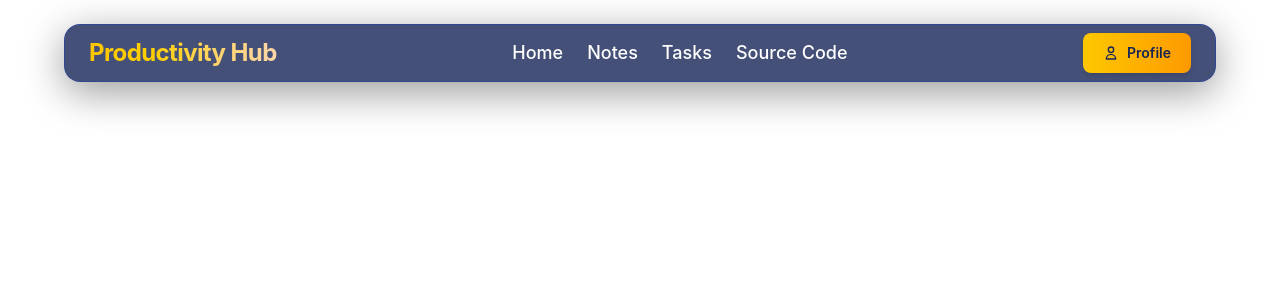
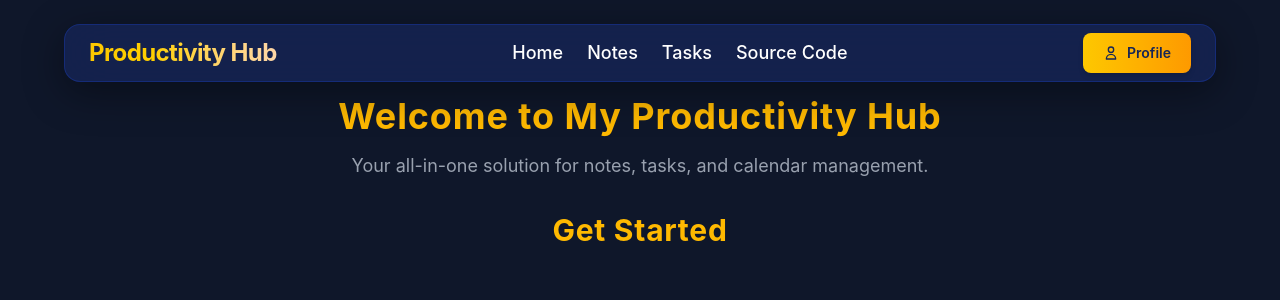
Before and after one commit to snigdhamistry/my-productivity-hub, a React (Vite) app: page /home in a window 1280 px wide. Shown: the top 300 px of the page. Built offline with nearby package versions, Linux system fonts and the light colour scheme.

Commit message:
Small changes in routes and home page title

```diff
--- a/src/App.jsx
+++ b/src/App.jsx
@@ -10,7 +10,7 @@ const App = () => {
     <div>
       <Navbar/>
       <Routes>
-        <Route path='/' element={<Home />} />
+        <Route path='/home' element={<Home />} />
         <Route path='/notes' element={<Notes />} />
         <Route path='/tasks' element={<Tasks />} />
         <Route path='/profile' element={<Profile />} />
--- a/src/components/Navbar/NavbarLinks.jsx
+++ b/src/components/Navbar/NavbarLinks.jsx
@@ -6,7 +6,7 @@ const NavbarLinks = () => {
               <div className='flex items-center gap-6'>
 
                      <Link
-                            to='/'
+                            to='/home'
                             className='relative text-white text-lg font-medium hover:text-yellow-400 transition duration-300 after:absolute after:left-0 after:-bottom-1 after:h-0.5 after:w-0 after:bg-yellow-400 after:transition-all after:duration-300 hover:after:w-full'
                      >
                             Home
--- a/src/pages/Home.jsx
+++ b/src/pages/Home.jsx
@@ -3,9 +3,19 @@ import React from 'react'
 const Home = () => {
        return (
               <div className="h-screen bg-[#0f172a] text-white overflow-auto">
-
+                     <h1 className="text-4xl font-bold text-center text-amber-400 pt-24 tracking-wide">
+                            Welcome to My Productivity Hub
+                     </h1>
+                     <p className="text-center text-gray-400 mt-4 text-lg">
+                            Your all-in-one solution for notes, tasks, and calendar management.
+                     </p>
+                     <h1 className="text-3xl font-bold text-center text-amber-400 pt-8 tracking-wide">
+                            Get Started
+                     </h1>
               </div>
        )
+
 }
 
+
 export default Home
```
